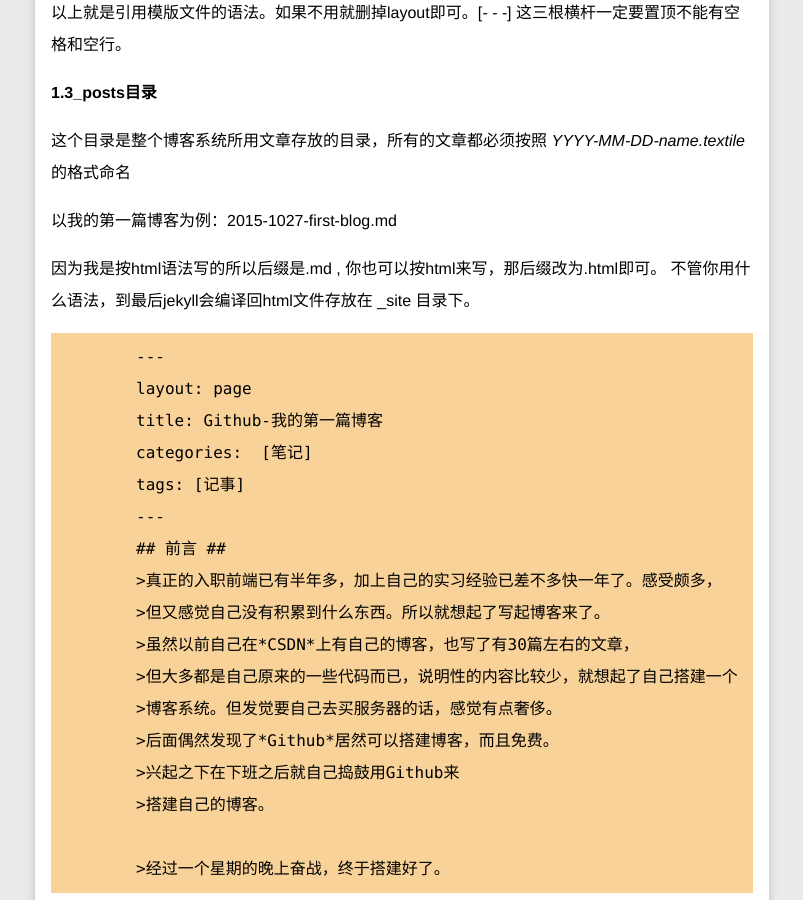
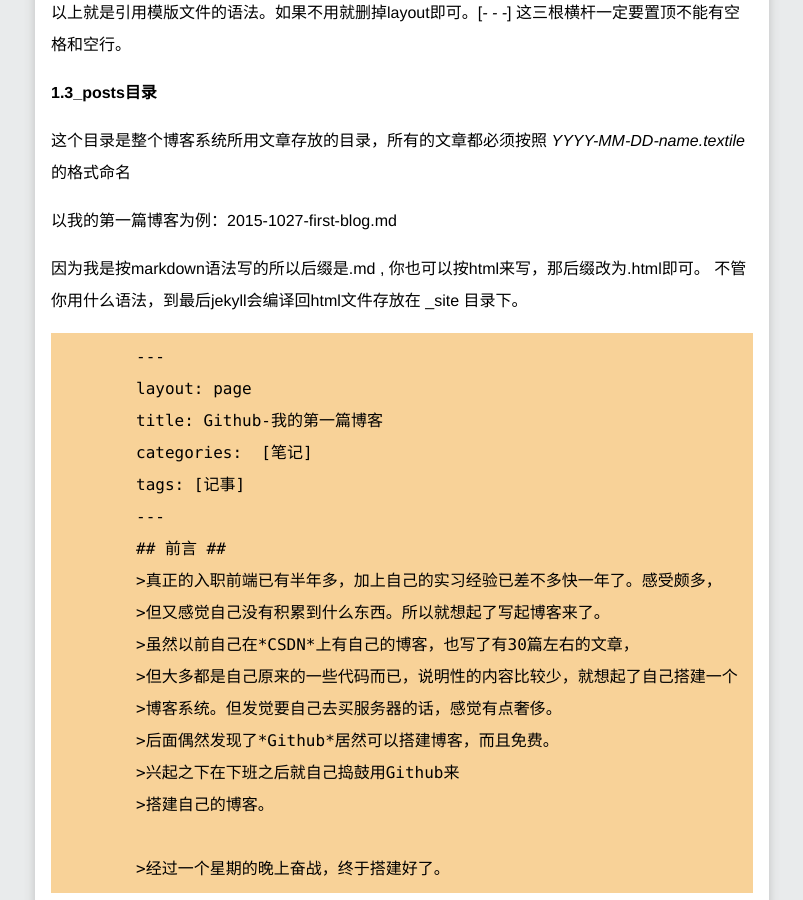
Before and after one commit to Yi-love/yi-love.github.io, a Jekyll site: the page built from _posts/2015-10-31-git-jekyll-markdown.md, in a window 1280 px wide and 900 px high, scrolled down 5621 px. Shown: the whole window, without its empty margins (113-916 px from the left). Built offline with Jekyll 4.4.1, drawn with Linux system fonts in a browser that asks for light colours; some of the changed text lies outside the part shown.

Commit message:
edit git-jekyll-markdown.md secend time

```diff
--- a/_posts/2015-10-31-git-jekyll-markdown.md
+++ b/_posts/2015-10-31-git-jekyll-markdown.md
@@ -1,8 +1,8 @@
 ---
 layout: page
-title: git+jekyll+html搭建博客框架
+title: git+jekyll+markdown搭建博客框架
 categories: [笔记]
-tags: [git , jekyll , html]
+tags: [git , jekyll , markdown]
 ---
 
 >### 前言 ###
@@ -153,7 +153,7 @@
 {% endhighlight %}
 
 >引用方法：
-{% highlight html %}
+{% highlight TeX %}
  	---
 	layout: default  // 引用的模版名称
 	title: Github-我的第一篇博客   //文章标题
@@ -171,9 +171,9 @@
 >
 >以我的第一篇博客为例：2015-1027-first-blog.md
 >
->因为我是按html语法写的所以后缀是.md , 你也可以按html来写，那后缀改为.html即可。
+>因为我是按markdown语法写的所以后缀是.md , 你也可以按html来写，那后缀改为.html即可。
 >不管你用什么语法，到最后jekyll会编译回html文件存放在 _site 目录下。
-{% highlight html %}
+{% highlight TeX %}
  	---
 	layout: page
 	title: Github-我的第一篇博客
```
Also changed, not shown: 4 other files.
